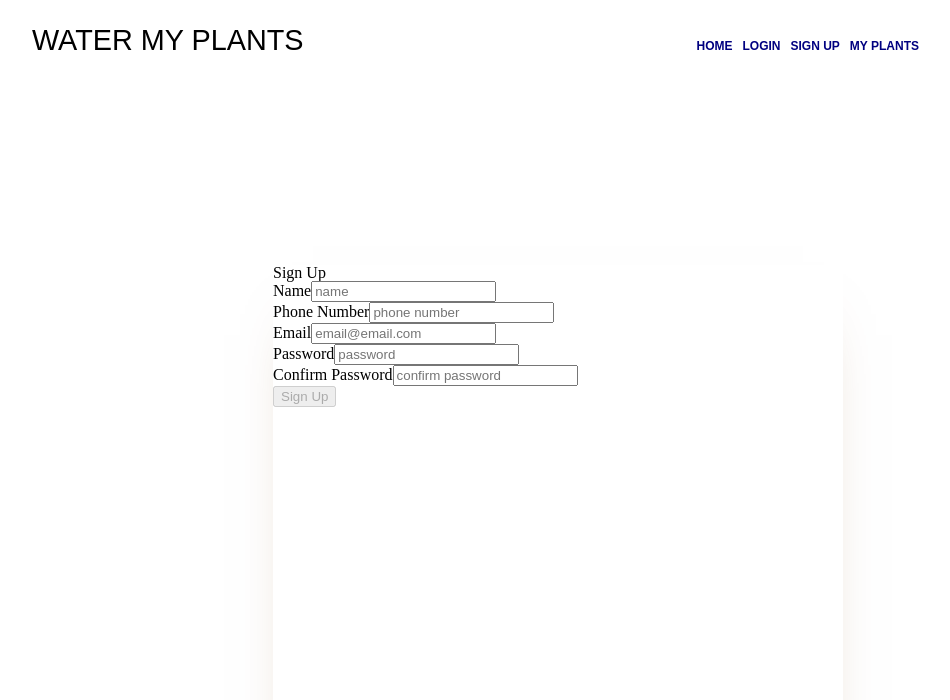
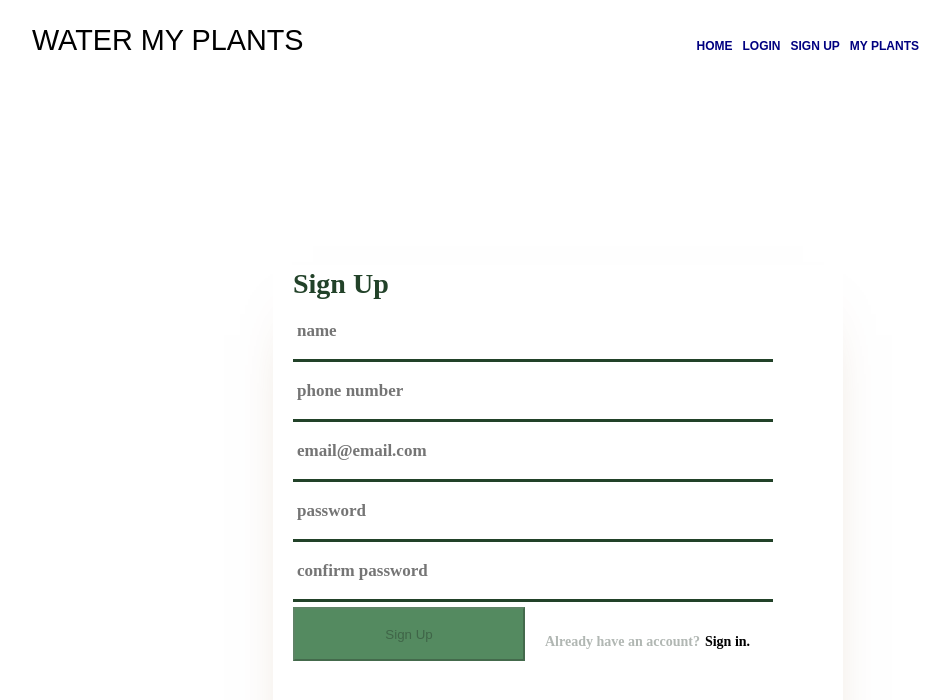
Before and after one commit to taylorfriesen6/frontend, a React (Create React App) app in the folder my-app/: page /signup in a window 1280 px wide. Shown: the top 700 px of the page, without its empty margins (162-1112 px from the left). Built offline with nearby package versions, Linux system fonts and the light colour scheme.

Commit message:
Styled log in

```diff
--- a/my-app/src/components/AddPlant.js
+++ b/my-app/src/components/AddPlant.js
@@ -114,6 +114,7 @@ console.log(formValues.plant_nickname)
                 </select>
 
                 <label><h3>Notes</h3></label>
+                {formErrors.notes ? <ErrorMessage>{formErrors.notes} </ErrorMessage>: null}
                 <input
                     type="text"
                     name="notes"
--- a/my-app/src/components/AddSchema.js
+++ b/my-app/src/components/AddSchema.js
@@ -4,6 +4,7 @@ const addSchema = yup.object().shape({
     plant_nickname: yup.string().required('Plant name is required'),
     plant_location: yup.string().required(' Location is required'),
     water_day: yup.string().oneOf(['1',"2","3","4","5","6","7"],"required"),
+    notes: yup.string().required("Must have notes for some reason"),
 })
 
 export default addSchema
--- a/my-app/src/components/EditProfileSchema.js
+++ b/my-app/src/components/EditProfileSchema.js
@@ -7,6 +7,7 @@ const EditProfileSchema = yup.object().shape({
     .required('Password is required'),
     confirmPassword: yup.string()
     .oneOf([yup.ref('password'), null], 'Passwords must match'),
+    notes: yup.string()
 })
 
 export default EditProfileSchema
--- a/my-app/src/components/Login.js
+++ b/my-app/src/components/Login.js
@@ -208,6 +208,9 @@ span{
 color: ${pr => pr.theme.errorColor};
 white-space: ${pr => pr.theme.whiteSpace};
 }
+input[type=email], input[type=password]{
+    border:none;
+  }
 `
 
 const ErrorMessage= styled.p`
--- a/my-app/src/components/SignUp.js
+++ b/my-app/src/components/SignUp.js
@@ -25,6 +25,8 @@ const SignUp = () => {
   const [formValues, setFormValues] = useState(initialFormValues);
   const [formErrors, setFormErrors] = useState(initialFormErrors);
   const [disabled, setDisabled] = useState(true);
+
+  const { push } = useHistory()
 
 
   useEffect(() => {SignUpSchema.isValid(formValues).then((valid) => {
@@ -70,12 +72,22 @@ const submitForm = (e) => {
 return (
   <div className="signup">
   <StyledSignUpForm className="signupformcontainer" onSubmit={submitForm}>
-    <h2>Sign Up</h2>
-    <div>
+    <StyledTitle>Sign Up</StyledTitle>
+    <StyledForm>
       <label>
-        Name
         <input
           name="name"
+          style={{
+            width: '480px',
+            paddingLeft: "4px",
+            height: "60px",
+            fontSize: "17px",
+            color: "#224229",
+            fontWeight: "bold",
+            fontFamily: "PT Serif",
+            fontStyle: "normal",
+            borderBottom: "3px solid #224229"
+          }}
           placeholder="name"
           type="text"
           value={formValues.name}
@@ -84,9 +96,19 @@ return (
       </label>
       <p>{formErrors.name}</p>
       <label>
-        Phone Number
         <input
           name="phone"
+          style={{
+            width: '480px',
+            paddingLeft: "4px",
+            height: "60px",
+            fontSize: "17px",
+            color: "#224229",
+            fontWeight: "bold",
+            fontFamily: "PT Serif",
+            fontStyle: "normal",
+            borderBottom: "3px solid #224229"
+          }}
           placeholder="phone number"
           type="text"
           value={formValues.phone}
@@ -95,9 +117,19 @@ return (
       </label>
       <p>{formErrors.phone}</p>
       <label>
-        Email
         <input
           name="email"
+          style={{
+            width: '480px',
+            paddingLeft: "4px",
+            height: "60px",
+            fontSize: "17px",
+            color: "#224229",
+            fontWeight: "bold",
+            fontFamily: "PT Serif",
+            fontStyle: "normal",
+            borderBottom: "3px solid #224229"
+          }}
           placeholder="email@email.com"
           type="text"
           value={formValues.email}
@@ -106,9 +138,19 @@ return (
       </label>
       <p>{formErrors.email}</p>
       <label>
-        Password
         <input
           name="password"
+          style={{
+            width: '480px',
+            paddingLeft: "4px",
+            height: "60px",
+            fontSize: "17px",
+            color: "#224229",
+            fontWeight: "bold",
+            fontFamily: "PT Serif",
+            fontStyle: "normal",
+            borderBottom: "3px solid #224229"
+          }}
           placeholder="password"
           type="password"
           value={formValues.password}
@@ -117,9 +159,19 @@ return (
       </label>
       <p>{formErrors.password}</p>
       <label>
-        Confirm Password
         <input
           name="confirmPassword"
+          style={{
+            width: '480px',
+            paddingLeft: "4px",
+            height: "60px",
+            fontSize: "17px",
+            color: "#224229",
+            fontWeight: "bold",
+            fontFamily: "PT Serif",
+            fontStyle: "normal",
+            borderBottom: "3px solid #224229"
+          }}
           placeholder="confirm password"
           type="password"
           value={formValues.confirmPassword}
@@ -127,10 +179,15 @@ return (
         />
       </label>
       <p>{formErrors.confirmPassword}</p>
-      <div> <button disabled={disabled} type="submit">Sign Up</button>
+      <StyledBox>
+        <button disabled={disabled} type="submit">Sign Up</button>
+        <div className='in'>
+          <h4>Already have an account? </h4>
+          <h5 className='signIn' onClick={() => {push('/login')}}> Sign in.</h5>
+        </div>
 
-        </div>
-      </div>
+        </StyledBox>
+      </StyledForm>
     </StyledSignUpForm>
     </div>
   );
@@ -143,5 +200,61 @@ const StyledSignUpForm = styled.form`
   top: 265px;
   background: #FFFFFF;
   box-shadow: 0px 30px 60px -40px rgba(130, 70, 0, 0.5);
-  `;
+  padding-left: 20px;
+
+  `
+  const StyledTitle = styled.h2`
+    width: 490px;
+    height: 37px;
+    font-family: PT Serif;
+    font-style: normal;
+    font-weight: bold;
+    font-size: 28px;
+    line-height: 37px;
+    color: #224229;
+
+  `
+  const StyledForm = styled.div`
+  & p{
+    color: red;
+  }
+  & button{
+    width: 232px;
+    height: 54px;
+    background: #548A60;
+    margin-top: 5px;
+
+    &:hover{
+      color: white;
+      cursor: pointer;
+    }
+  }
+  input[type=text], input[type=password]{
+    border:none;
+  }
+`
+const StyledBox = styled.div`
+  display: flex;
+
+  & .in{
+    display: flex;
+    justify-content: space-between;
+    font-family: Raleway;
+    font-style: normal;
+    font-weight: bold;
+    font-size: 14px;
+    line-height: 80px;
+    padding-left: 20px;
+    color: #B1B7B3;
+
+    & .signIn{
+      margin-left: 5px;
+      color: black;
+      &:hover{
+        cursor: pointer;
+      }
+    }
+  }
+`
+
 export default SignUp;
```
